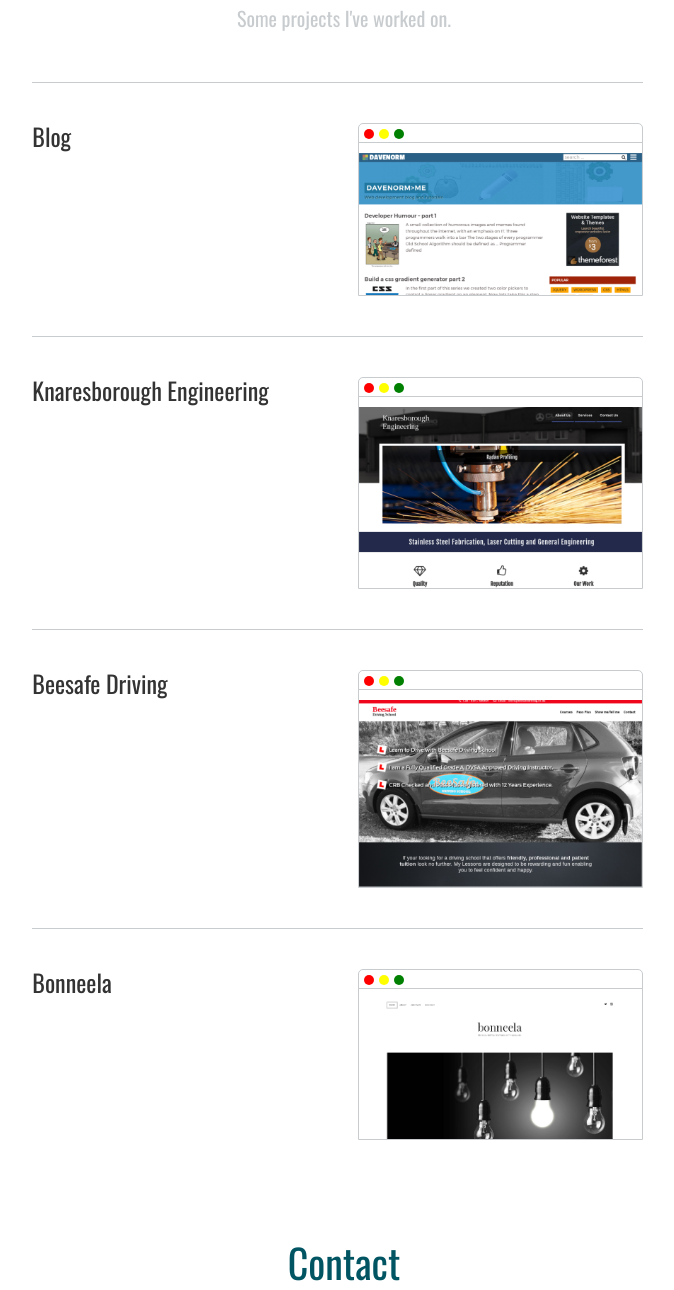
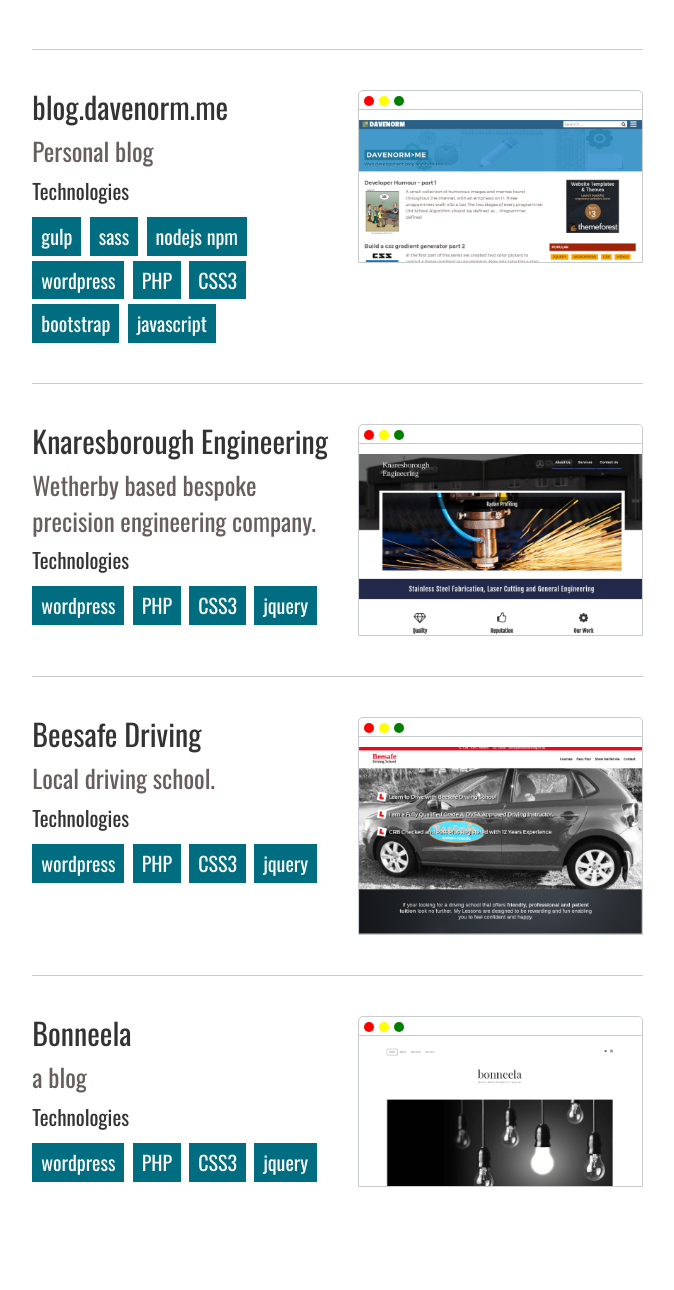
Before and after one commit to davidnorminton/Portfolio, a website: page home.html in a window 1280 px wide. Shown: the part 1425-2715 px from the top of the page, without its empty margins (446-1120 px from the left). Drawn offline with nearby package versions, Linux system fonts and the light colour scheme.

Commit message:
project section

```diff
--- a/css/home.scss
+++ b/css/home.scss
@@ -15,6 +15,7 @@ h2 {
 }
 h2, h3 {
     margin-top: 0;
+    font-size: 3rem;
 }
 .sectionSummary {
     color: $lightGray;
@@ -162,28 +163,7 @@ nav {
         height: 70px;
     }
 }
-/* social links */
-.social-menu {
-    list-style: none;
-    text-align: center;
-    padding-left: 13px;
 
-    li {
-        display: inline-block;
-        background: $indexBaseColor;
-        padding: 8px 0;
-        margin-right: 10px;
-        cursor: pointer;
-    }
-    li:hover {
-        background: #0ca9ad;
-    }
-    li a {
-        color: #fff;
-        font-size: 20px;
-        margin: 0px 16px;
-    }
-}
 /* footer */
 /* adjust icon sizes for balance */
 footer {
@@ -227,6 +207,46 @@ footer {
     font-size: 2rem;
     margin-top: 25px;
     display: block;
+}
+/* social links */
+.social-menu {
+    list-style: none;
+    text-align: center;
+    padding-left: 13px;
+
+    li {
+        display: inline-block;
+        background: $indexBaseColor;
+        padding: 8px 0;
+        margin-right: 10px;
+        cursor: pointer;
+        overflow: hidden;
+        transition: all ease 2s;
+    }
+    li:hover {
+        background: #0ca9ad;
+    }
+    li a {
+        color: #fff;
+        font-size: 20px;
+        margin: 0px 16px;
+    }
+}
+.social-link {}
+.social-menu  li:hover > a > .social-link {
+    -webkit-animation: 1s linear forwards iconflip;
+            animation: 1s linear forwards iconflip;
+}
+@keyframes iconflip {
+    0% {
+        transform: translateX(-60px);
+    }
+    40% {
+        transform: translateX(0);
+    }
+    100% {
+        color: $darkerBaseColor;
+    }
 }
 .jsFiddle {
     padding: 10px 0 !important;
@@ -280,6 +300,17 @@ footer {
     width: 50%;
     padding-left: 20px;
 }
+.tech {
+    font-size: 2.1rem;
+}
+.usedTech {
+    font-size: 2rem;
+    background: $indexBaseColor;
+    margin: 5px 5px 0 0;
+    color: #fff;
+    padding: 5px 9px;
+    display: inline-block;
+}
 .browser {
     border: 1px solid $lightGray;
     border-top-left-radius: 5px;
--- a/home.html
+++ b/home.html
@@ -45,6 +45,7 @@
                     <li class="hide-tablet"><a href="#skills">SKILLS</a></li>
                     <li class="hide-tablet"><a href="#projects">PROJECTS</a></li>
                     <li class="hide-tablet"><a href="#contact">CONTACT</a></li>
+                    <li class="hide-tablet"><a href="blog.davenorm.me">BLOG</a></li>
                 </ul>
                     <i class="fa fa-bars bars hide-desktop"></i>
             </nav>
@@ -146,7 +147,36 @@
                          </p>
                          <div class="projectWrap">
                              <div class="projectAbout">
-                                 <h3>Blog</h3>
+                                 <h3>blog.davenorm.me</h3>
+                                 <p>
+                                 Personal blog
+                                 <h4 class="tech">
+                                 Technologies
+                                 </h4>
+                                 <span class="usedTech">
+                                     gulp
+                                 </span>
+                                 <span class="usedTech">
+                                     sass
+                                 </span>
+                                 <span class="usedTech">
+                                     nodejs npm
+                                 </span>
+                                 <span class="usedTech">
+                                     wordpress
+                                 </span>
+                                 <span class="usedTech">
+                                     PHP
+                                 </span>
+                                 <span class="usedTech">
+                                     CSS3
+                                 </span>
+                                 <span class="usedTech">
+                                     bootstrap
+                                 </span>
+                                 <span class="usedTech">
+                                     javascript
+                                 </span>
                              </div>
                              <div class="projectImage">
                                 <div class="browser">
@@ -158,6 +188,25 @@
                          <div class="projectWrap">
                              <div class="projectAbout">
                                  <h3>Knaresborough Engineering</h3>
+                                 <p>
+                                 Wetherby based bespoke precision engineering
+                                 company.
+                                 </p>
+                                 <h4 class="tech">
+                                 Technologies
+                                 </h4>
+                                 <span class="usedTech">
+                                     wordpress
+                                 </span>
+                                 <span class="usedTech">
+                                     PHP
+                                 </span>
+                                 <span class="usedTech">
+                                     CSS3
+                                 </span>
+                                 <span class="usedTech">
+                                     jquery
+                                 </span>
                              </div>
                              <div class="projectImage">
                                 <div class="browser">
@@ -169,6 +218,24 @@
                          <div class="projectWrap">
                              <div class="projectAbout">
                                  <h3>Beesafe Driving</h3>
+                                 <p>
+                                 Local driving school.
+                                 </p>
+                                 <h4 class="tech">
+                                 Technologies
+                                 </h4>
+                                 <span class="usedTech">
+                                     wordpress
+                                 </span>
+                                 <span class="usedTech">
+                                     PHP
+                                 </span>
+                                 <span class="usedTech">
+                                     CSS3
+                                 </span>
+                                 <span class="usedTech">
+                                     jquery
+                                 </span>
                              </div>
                              <div class="projectImage">
                                 <div class="browser">
@@ -180,6 +247,24 @@
                          <div class="projectWrap">
                              <div class="projectAbout">
                                  <h3>Bonneela</h3>
+                                 <p>
+                                 a blog
+                                 </p>
+                                 <h4 class="tech">
+                                 Technologies
+                                 </h4>
+                                 <span class="usedTech">
+                                     wordpress
+                                 </span>
+                                 <span class="usedTech">
+                                     PHP
+                                 </span>
+                                 <span class="usedTech">
+                                     CSS3
+                                 </span>
+                                 <span class="usedTech">
+                                     jquery
+                                 </span>
                              </div>
                              <div class="projectImage">
                                 <div class="browser">
@@ -220,22 +305,22 @@
             <ul class="social-menu">
                 <li>
                     <a target="_blank" title="email" href="mailto:davidnorminton@gmail.com">
-                        <i class="fa fa-envelope"></i>
+                        <i class="fa fa-envelope social-link"></i>
                     </a>
                 </li>
                 <li>
                     <a target="_blank" title="github" href="https://github.com/davidnorminton">
-                        <i class="fa fa-github"></i>
+                        <i class="fa fa-github social-link"></i>
                     </a>
                 </li>
                 <li class="jsFiddle">
                     <a target="_blank" title="jsfiddle" href="https://jsfiddle.net/user/davenorm/fiddles/">
-                        <i class="fa fa-jsfiddle"></i>
+                        <i class="fa fa-jsfiddle social-link"></i>
                     </a>
                 </li>
                 <li>
                     <a target="_blank" title="linkedin" href="https://uk.linkedin.com/in/david-norminton-72911599">
-                        <i class="fa fa-linkedin"></i>
+                        <i class="fa fa-linkedin social-link"></i>
                     </a>
                 </li>
              </ul>
```
Also changed, not shown: css/style.css, 1 other file.
